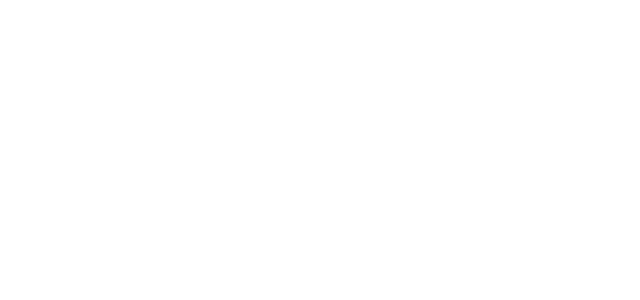
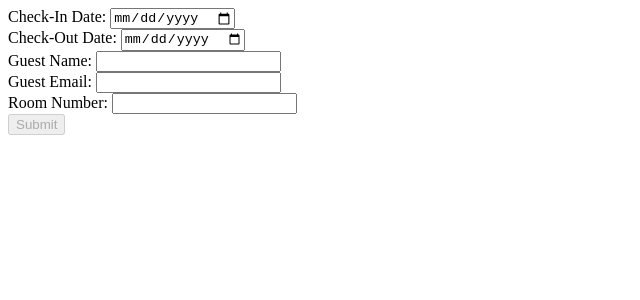
Before and after one commit to OussamaNaya/Angular-Reservation-App, an Angular app: page /edit/1 in a window 1280 px wide. Before the commit this address led to /. Shown: the top 300 px of the page, without its empty margins (0-640 px from the left). Built offline with nearby package versions, Linux system fonts and the light colour scheme.

Commit message:
add the edit button to the list reservations

```diff
--- a/src/app/app-routing.module.ts
+++ b/src/app/app-routing.module.ts
@@ -8,6 +8,7 @@
   { path:"", component: HomeComponent },
   { path:"list", component: ReservationListComponent },
   { path:"new", component: ReservationFormComponent },
+  { path:"edit/:id", component: ReservationFormComponent },
 ];
 
 @NgModule({
--- a/src/app/reservation-form/reservation-form.component.ts
+++ b/src/app/reservation-form/reservation-form.component.ts
@@ -3,7 +3,7 @@
 import { FormBuilder, FormGroup, Validators } from '@angular/forms';
 import { ReservationService } from '../reservation/reservation.service';
 import { Reservation } from '../models/reservation';
-import { Route, Router } from '@angular/router';
+import { Router, ActivatedRoute } from '@angular/router';
 
 @Component({
   selector: 'app-reservation-form',
@@ -18,12 +18,14 @@
     constructor(
       private formBuilder: FormBuilder,
       private reservationService: ReservationService,
-      private router : Router
+      private router : Router,
+      private activatedRoute: ActivatedRoute
     ){
     }
 
     // add the validator to reservationForm object.
     ngOnInit(): void {
+      // crete the groupe filter before read the data from the formular.
       this.reservationForm = this.formBuilder.group({
           checkInDate: ['', Validators.required],
           checkOutDate: ['', Validators.required],
@@ -31,13 +33,34 @@
           guestEmail: ['', [Validators.required, Validators.email]],
           roomNumber: ['', Validators.required],
       });
+
+      // check the id if existe
+      let id = this.activatedRoute.snapshot.paramMap.get("id");
+      if(id){
+        let reservation = this.reservationService.getReservation(id);
+        if(reservation){
+            // Patch the values of reservation into the form.
+            this.reservationForm.patchValue(reservation)
+        }
+      }
     }
 
     Submit(){
       if(this.reservationForm.valid)
       {
+          // get the reservation from the formular.
           let newReservation : Reservation = this.reservationForm.value;
-          this.reservationService.addReservation(newReservation);
+
+          // check the id if existe
+          let id = this.activatedRoute.snapshot.paramMap.get("id");
+          if(id){
+              // Edit
+              this.reservationService.updateReservation(id, newReservation);
+          }else{
+              // Create
+              this.reservationService.addReservation(newReservation);
+          }
+
           this.router.navigate(['/list'])
       }
     }
--- a/src/app/reservation-list/reservation-list.component.html
+++ b/src/app/reservation-list/reservation-list.component.html
@@ -8,6 +8,7 @@
         Check-In : {{reservation.checkInDate}}<br/>
         Check-Out : {{reservation.checkOutDate}}<br/>
         <button (click)="deleteReservation(reservation.id)">Delete</button>
+        <button [routerLink]="['/edit', reservation.id]">Edit</button>
     </li>
 </ul>
 
--- a/src/app/reservation/reservation.service.ts
+++ b/src/app/reservation/reservation.service.ts
@@ -30,8 +30,8 @@
       localStorage.setItem("reservations", JSON.stringify(this.reservations));
     }
 
-    updateReservation(reservation: Reservation): void{
-        let index = this.reservations.findIndex(res => res.id === reservation.id);
+    updateReservation(id: string, reservation: Reservation): void{
+        let index = this.reservations.findIndex(res => res.id === id);
         this.reservations[index] = reservation;
         localStorage.setItem("reservations", JSON.stringify(this.reservations));
     }
```
Also changed, not shown: src/app/reservation/reservation.module.ts (+6 -3 lines).
